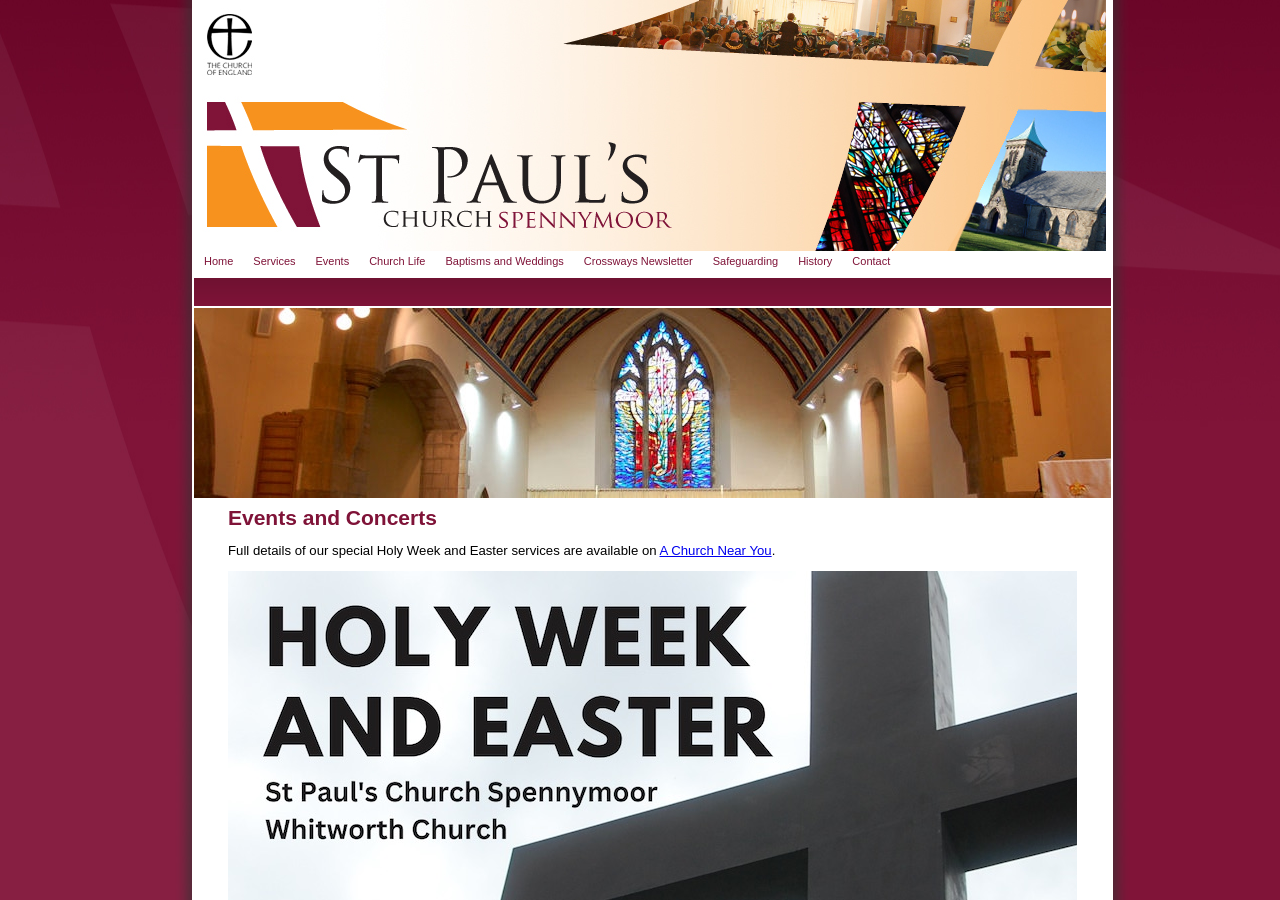
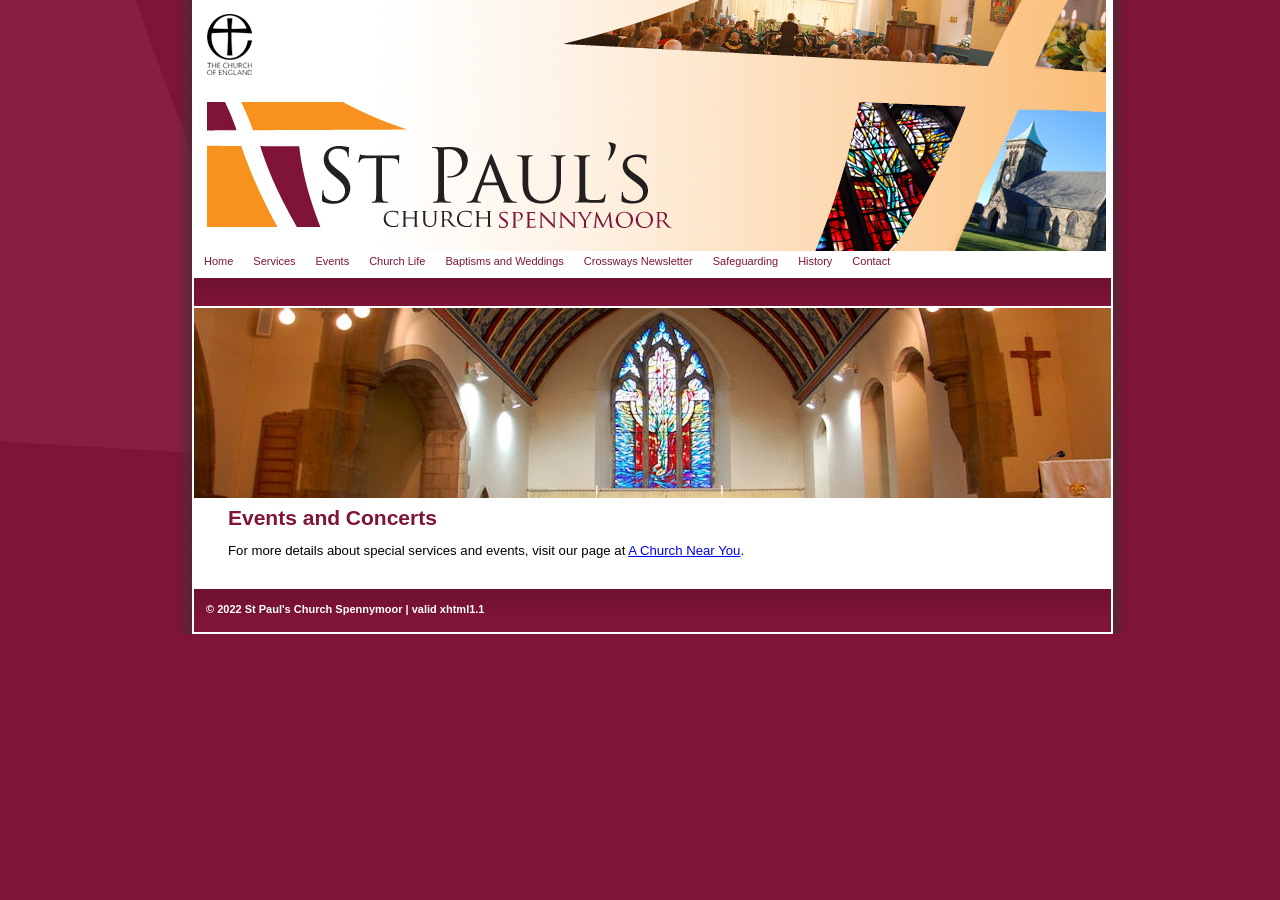
Before and after one commit to stpaulsspennymoor/stpaulsspennymoor.github.io, a Jekyll site: the page built from events.md, in a window 1280 px wide and 900 px high. Built offline with Jekyll 4.4.1, drawn with Linux system fonts in a browser that asks for light colours.

Commit message:
Remove Holy Week & Easter

```diff
--- a/events.md
+++ b/events.md
@@ -3,6 +3,4 @@
 description: Details of events and concerts at St Paul's Church Spennymoor.
 header_image: /assets/Homepage_header_03_3_917x0.jpg
 ---
-Full details of our special Holy Week and Easter services are available on [A Church Near You](https://www.achurchnearyou.com/church/13565/service-and-events/events-all/?unauthenticated_event_selection=oneoff).
-
-[![Holy Week and Easter 2023](/assets/holy-week-2023.jpg)](https://www.achurchnearyou.com/church/13565/service-and-events/events-all/?unauthenticated_event_selection=oneoff)
+For more details about special services and events, visit our page at [A Church Near You](https://www.achurchnearyou.com/church/13565/).
```
Also changed, not shown: index.md (+1 -3 lines), assets/holy-week-2023-header.jpg (deleted), assets/holy-week-2023.jpg (deleted).
